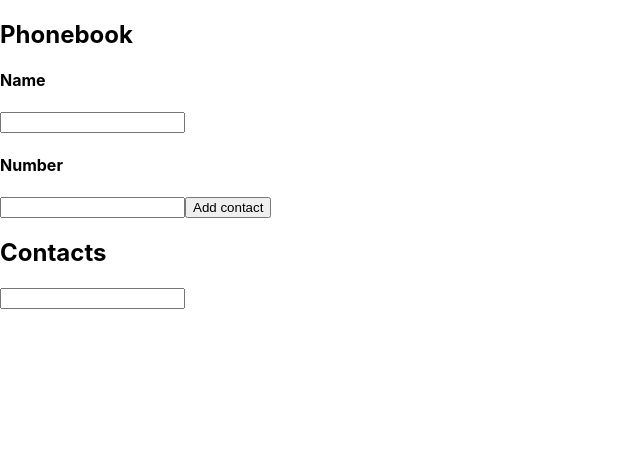
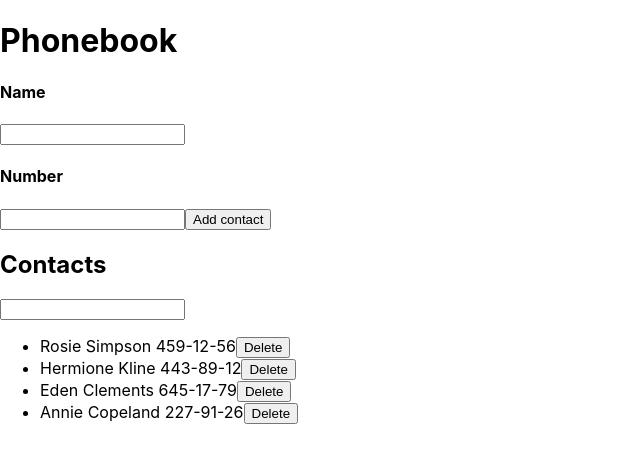
Before and after one commit to PoliukhovychAnna/goit-react-hw-02-phonebook, a React (Create React App) app: page / in a window 1280 px wide. Shown: the top 462 px of the page, without its empty margins (0-640 px from the left). Built offline with nearby package versions, Linux system fonts and the light colour scheme.

Commit message:
trouble with delete

```diff
--- a/package.json
+++ b/package.json
@@ -7,6 +7,7 @@
     "@testing-library/jest-dom": "^5.16.3",
     "@testing-library/react": "^12.1.4",
     "@testing-library/user-event": "^13.5.0",
+    "clsx": "^1.2.1",
     "nanoid": "^4.0.2",
     "react": "^18.1.0",
     "react-dom": "^18.1.0",
--- a/src/components/App.jsx
+++ b/src/components/App.jsx
@@ -1,67 +1,65 @@
 import React, { Component } from "react"
-import { nanoid } from 'nanoid';
-import { Contacts } from "./Contacts/Contacts";
+import { ContactList } from "./ContactList/ContactList";
+import { ContactForm } from "./ContactForm/ContactForm";
+import { Filter } from "./Filter/Filter";
 export class App extends Component {
   state = {
-    contacts: [],
-    filter:"",
-  name: '',
-  number:'',
+    contacts: [
+      { id: 'id-1', name: 'Rosie Simpson', number: '459-12-56' },
+      { id: 'id-2', name: 'Hermione Kline', number: '443-89-12' },
+      { id: 'id-3', name: 'Eden Clements', number: '645-17-79' },
+      { id: 'id-4', name: 'Annie Copeland', number: '227-91-26' },
+    ],
+    filter: '',
+  };
+
+  addContact = (addedContact) => {
+    const { contacts } = this.state;
+     contacts.find(contact =>
+       contact.name.toLowerCase().includes(addedContact.name.toLowerCase())
+     )
+       ? alert(`${addedContact.name} is already in contacts`)
+       : this.setState(prevState => ({
+           contacts: [
+             {
+               id: addedContact.id,
+               name: addedContact.name,
+               number: addedContact.number,
+             },
+             ...prevState.contacts,
+           ],
+         }));
   }
 
-  handleChange = (e) => {
-    this.setState({
-      [e.target.name]: e.target.value,
-    })
+  deleteContact = (contactId) => { this.setState(prevState => ({
+      contacts: prevState.contacts.filter(
+        contact => contact.id !== contactId
+      ),
+    }));
   }
 
-  handleSubmit = (e) => {
-    e.preventDefault()
-    console.log(this.state);
-    const newContact = {
-      name: this.state.name,
-      number: this.state.number,
-    id: nanoid()};
-    this.setState((prevState) => ({ contacts: [...prevState.contacts, newContact]}))
-    this.setState({name:"", number: ""})
-  }
+  filterValue = (e) => {
+  this.setState({
+    filter: e.target.value.toLowerCase(),
+  });
+}
+  contactFilter = ()=> {
+    const { filter, contacts } = this.state
+    const normalizedFilter = filter.toLowerCase()
+    return contacts.filter(
+      contact => contact.name.toLowerCase().includes(normalizedFilter)
+    )
+  };
 
-  contactFilter = (e) => {
-
-  }
   render() {
+ const filteredSearch = this.contactFilter()
     return (
       <>
-        <h2>Phonebook</h2>
-        <form onSubmit={this.handleSubmit}>
-          <label>
-            <h4>Name</h4>
-            <input
-              type="text"
-              name="name"
-              value={this.state.name}
-              onChange={this.handleChange}
-              pattern="^[a-zA-Zа-яА-Я]+(([' -][a-zA-Zа-яА-Я ])?[a-zA-Zа-яА-Я]*)*$"
-              title="Name may contain only letters, apostrophe, dash and spaces. For example Adrian, Jacob Mercer, Charles de Batz de Castelmore d'Artagnan"
-              required
-            />
-          </label>
-
-          <label>
-            <h4>Number</h4>
-            <input
-              type="tel"
-              name="number"
-              value={this.state.number}
-              onChange={this.handleChange}
-              pattern="\+?\d{1,4}?[-.\s]?\(?\d{1,3}?\)?[-.\s]?\d{1,4}[-.\s]?\d{1,4}[-.\s]?\d{1,9}"
-              title="Phone number must be digits and can contain spaces, dashes, parentheses and can start with +"
-              required
-            />
-          </label>
-          <button type="submit">Add contact</button>
-        </form>
-        <Contacts title="Contacts" contacts={this.state.contacts} />
+        <h1>Phonebook</h1>
+        <ContactForm onSubmit={this.addContact} />
+        <h2>Contacts</h2>
+        <Filter onChange={this.filterValue} value={this.state.filter} />
+        <ContactList contacts={filteredSearch} onDelete={this.deleteContact} />
       </>
     );
   }
--- /dev/null
+++ b/src/components/Contact/Contact.jsx
@@ -0,0 +1,5 @@
+export const Contact = ({ id, name, number, onDelete }) => (
+  <li key={id}> {name} {number}
+    <button type="button" onClick={() => onDelete(id)}>Delete</button>
+  </li>
+);
--- /dev/null
+++ b/src/components/ContactForm/ContactForm.jsx
@@ -0,0 +1,59 @@
+import React, {Component} from "react";
+import { nanoid } from 'nanoid';
+export class ContactForm  extends Component{
+  state = {
+    name: '',
+    number: '',
+  };
+
+  handleSubmit = e => {
+    e.preventDefault();
+    const newContact = {
+      name: this.state.name,
+      number: this.state.number,
+      id: nanoid(),
+    };
+
+    this.props.onSubmit(newContact);
+    this.setState({ name: '', number: '' });
+  };
+
+  handleChange = e => {
+    this.setState({
+      [e.target.name]: e.target.value,
+    });
+  };
+
+  render() {
+    return (
+      <form onSubmit={this.handleSubmit}>
+        <label>
+          <h4>Name</h4>
+          <input
+            type="text"
+            name="name"
+            value={this.state.name}
+            onChange={this.handleChange}
+            pattern="^[a-zA-Zа-яА-Я]+(([' -][a-zA-Zа-яА-Я ])?[a-zA-Zа-яА-Я]*)*$"
+            title="Name may contain only letters, apostrophe, dash and spaces. For example Adrian, Jacob Mercer, Charles de Batz de Castelmore d'Artagnan"
+            required
+          />
+        </label>
+
+        <label>
+          <h4>Number</h4>
+          <input
+            type="tel"
+            name="number"
+            value={this.state.number}
+            onChange={this.handleChange}
+            pattern="\+?\d{1,4}?[-.\s]?\(?\d{1,3}?\)?[-.\s]?\d{1,4}[-.\s]?\d{1,4}[-.\s]?\d{1,9}"
+            title="Phone number must be digits and can contain spaces, dashes, parentheses and can start with +"
+            required
+          />
+        </label>
+        <button type="submit">Add contact</button>
+      </form>
+    );
+  }
+}
--- /dev/null
+++ b/src/components/ContactList/ContactList.jsx
@@ -0,0 +1,15 @@
+import { Contact } from "components/Contact/Contact";
+export const ContactList = ({ contacts, onDelete }) => (
+  <ul>
+    {contacts.map(contact => {
+      return (
+        <Contact
+          key={contact.id}
+          name={contact.name}
+          number={contact.number}
+          onDelete={onDelete}
+        />
+      );
+    })}
+  </ul>
+);
--- a/src/components/Contacts/Contacts.jsx
+++ /dev/null
@@ -1,13 +0,0 @@
-export const Contacts = ({ title, contacts }) => (
-  <>
-        <h2>{title}</h2>
-        <input type="text" />
-    {contacts.map(({ id, name, number }) => {
-      return (
-        <li key={id}>
-          {name} {number}
-        </li>
-      );
-    })}
-  </>
-);
--- /dev/null
+++ b/src/components/Filter/Filter.jsx
@@ -0,0 +1,3 @@
+export const Filter = ({ onChange, value }) => (
+  <input type="text" name="filter" value={value} onChange={onChange} />
+);
```
Also changed, not shown: 1 other file (tests, documents, lock files or other folders).
